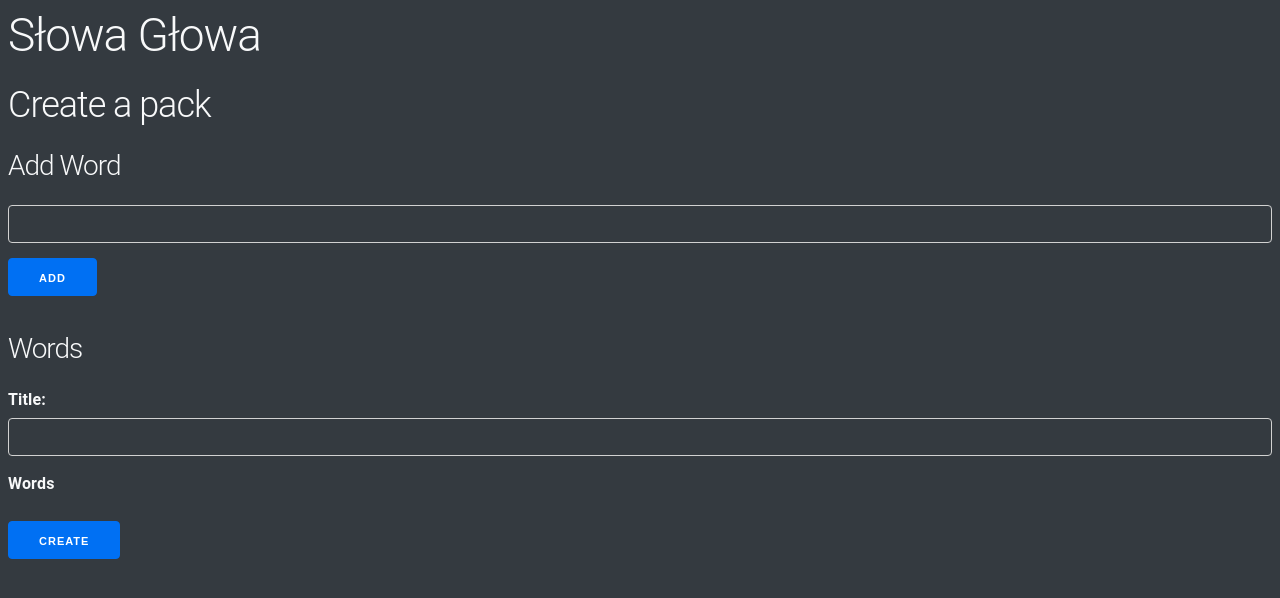
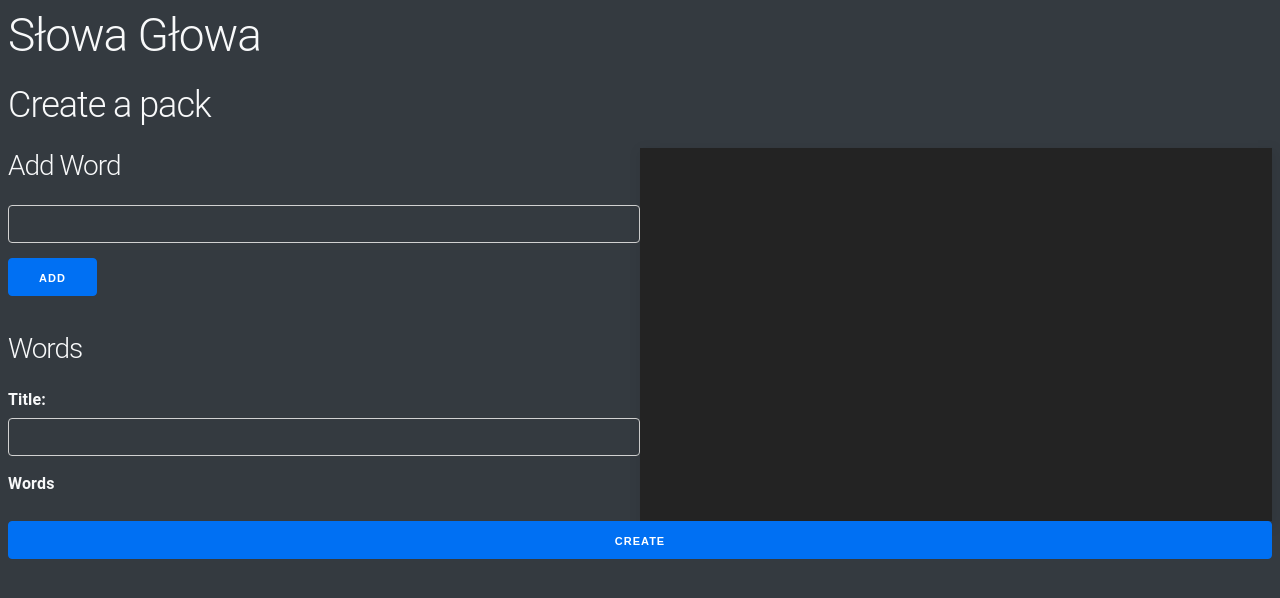
Before and after one commit to JamesManningR/slowa-glowa-old, a Nuxt app: page / in a window 1280 px wide. Shown: the top 598 px of the page. Built offline with nearby package versions, Linux system fonts and the light colour scheme.

Commit message:
Moved card pack into its own component

```diff
--- a/components/FormCreatePack.vue
+++ b/components/FormCreatePack.vue
@@ -2,15 +2,21 @@
 #card-form
   h2 Create a pack
 
-  form(@submit.prevent='addWord')
+  .forms
+    form(@submit.prevent='addWord()')
       h3 Add Word
       input#newWord(v-model='newWord' type='text' name='word')
       button(type='button') Add
 
-  form(@submit='addPack')
+    form(@submit='addPack()')
       h3 Words
       label(for='pack-title') Title:
-    input#pack-title(v-model='pack.title' type='text' name='title')
+      input#pack-title(
+        v-model='pack.name'
+        @keydown="randomizeColor()"
+        type='text'
+        name='title'
+      )
 
       label Words
         ul
@@ -18,7 +24,10 @@
             span {{ word }}
             button(type='button' @click.prevent='removeWord(index)') Remove
 
-    button(type='submit') Create
+  .preview
+    PackCard(:pack='pack')
+
+  button.submit(type='submit') Create
 </template>
 
 <script lang="ts">
@@ -26,12 +35,24 @@ import { defineComponent, ref } from 'vue'
 import { usePacksStore } from '../store/packs'
 
 export default defineComponent({
-  setup () {
+  setup() {
     const newWord = ref("");
     const pack = ref({
-      title: "",
-      words: []
+      name: "",
+      words: [] as string[],
+      language: "en",
+      color: "#232323"
     });
+
+    const letterColor = ref("#232323");
+
+    const randomizeColor = () => {
+      // Generate random color
+      const r = Math.floor(Math.random() * 255);
+      const g = Math.floor(Math.random() * 255);
+      const b = Math.floor(Math.random() * 255);
+      pack.value.color = `#${r.toString(16)}${g.toString(16)}${b.toString(16)}`;
+    }
 
     const addWord = () => {
       pack.value.words.push(newWord.value)
@@ -51,12 +72,32 @@ export default defineComponent({
       pack,
       addWord,
       removeWord,
-      addPack
+      addPack,
+      randomizeColor,
+      letterColor
     }
   }
 })
 </script>
 
-<style scoped>
+<style lang="scss">
+#card-form {
+  display: flex;
+  flex-wrap: wrap;
 
+  h2, .submit {
+    flex-basis: 100%;
+  }
+
+  > * {
+    flex-basis: 50%;
+  }
+
+  .preview {
+    .pack-card {
+      height: 100%;
+      width: 100%;
+    }
+  }
+}
 </style>
--- /dev/null
+++ b/components/PackCard.vue
@@ -0,0 +1,62 @@
+<template lang="pug">
+.pack-card.card(:style="{ 'background-color': pack.color, 'color': letterColor }")
+  .pack-card__body.card-body
+    h3 {{ pack.name }}
+</template>
+
+<script lang="ts">
+import { defineComponent, PropType, toRefs } from 'vue'
+
+export default defineComponent({
+  props: {
+    pack: {
+      type: Object as PropType<Packs.Pack>,
+      required: true
+    }
+  },
+
+
+  setup (props) {
+    const { pack } = toRefs(props);
+
+    const cardColors = computed(() => {
+      // Seperate color into r, g, b int values
+      const [r, g, b] = pack.value.color
+        .slice(1)
+        .match(/.{2}/g)!
+        .map(x => parseInt(x, 16));
+
+      return {
+        r,
+        g,
+        b
+      };
+    });
+
+    const letterColor = computed(() => {
+        // Calculate readable letter color
+        const yiq = (
+          (cardColors.value.r * 299)
+          + (cardColors.value.g * 587)
+          + (cardColors.value.b * 114))
+          / 1000;
+        return (yiq >= 128) ? "#000000" : "#ffffff";
+    });
+
+    return {
+      pack
+    }
+  }
+})
+</script>
+
+<style lang="scss">
+.pack-card {
+  .pack-card__body {
+    display: flex;
+    height: 100%;
+    justify-content: center;
+    align-items: center;
+  }
+}
+</style>
```
Lines whose indentation alone changed are shown as unchanged.
